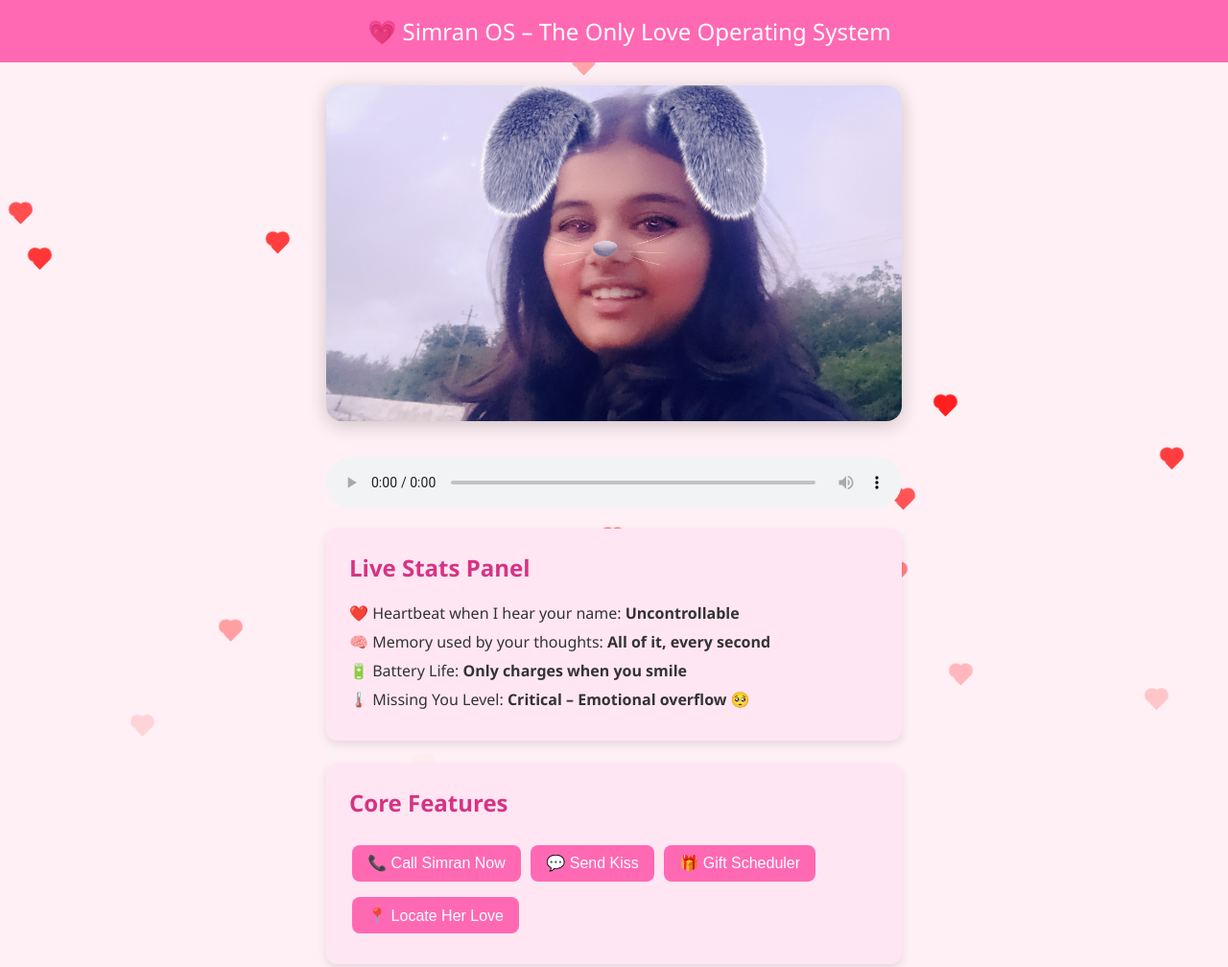
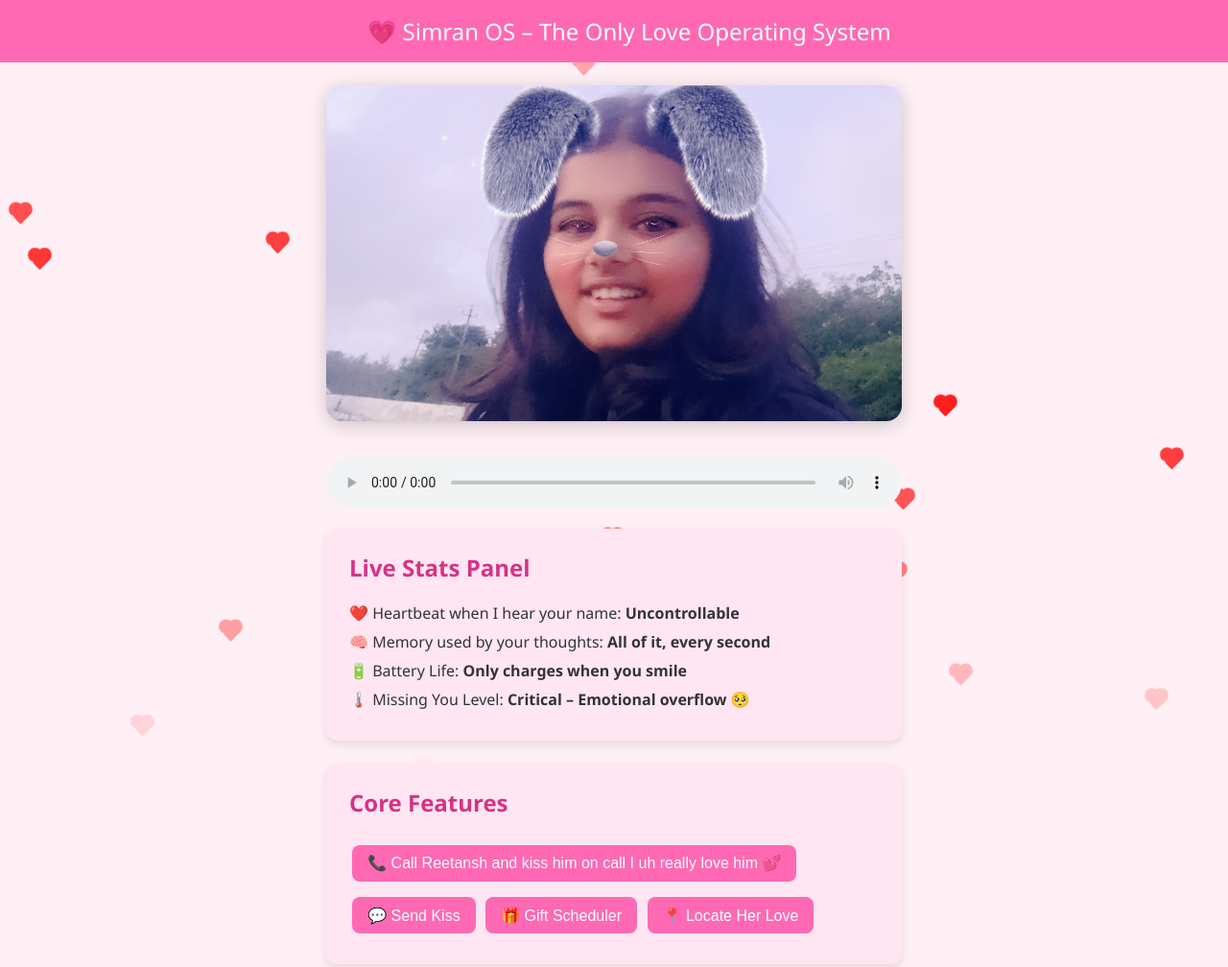
Before and after one commit to Reetanshxjain/Reetanshkisimran, a plain HTML site: page index.html in a window 1280 px wide. Shown: the top 1008 px of the page at 96% size. Drawn offline with Linux system fonts and the light colour scheme.

Commit message:
Update index.html

```diff
--- a/index.html
+++ b/index.html
@@ -176,7 +176,9 @@
     </div>
     <div class="section features">
       <h2>Core Features</h2>
-      <button class="btn" onclick="alert('Calling Simran... my heart is ringing 📞💓')">📞 Call Simran Now</button>
+      <a href="tel:8951819953">
+        <button class="btn">📞 Call Reetansh and kiss him on call I uh really love him 💕</button>
+      </a>
       <button class="btn" onclick="alert('Kiss dispatched... straight to your soul 😘')">💬 Send Kiss</button>
       <button class="btn" onclick="alert('Smile injection scheduled at 8PM ✨')">🎁 Gift Scheduler</button>
       <button class="btn" onclick="alert('Location Found: Deep inside my heart 💗')">📍 Locate Her Love</button>
```
